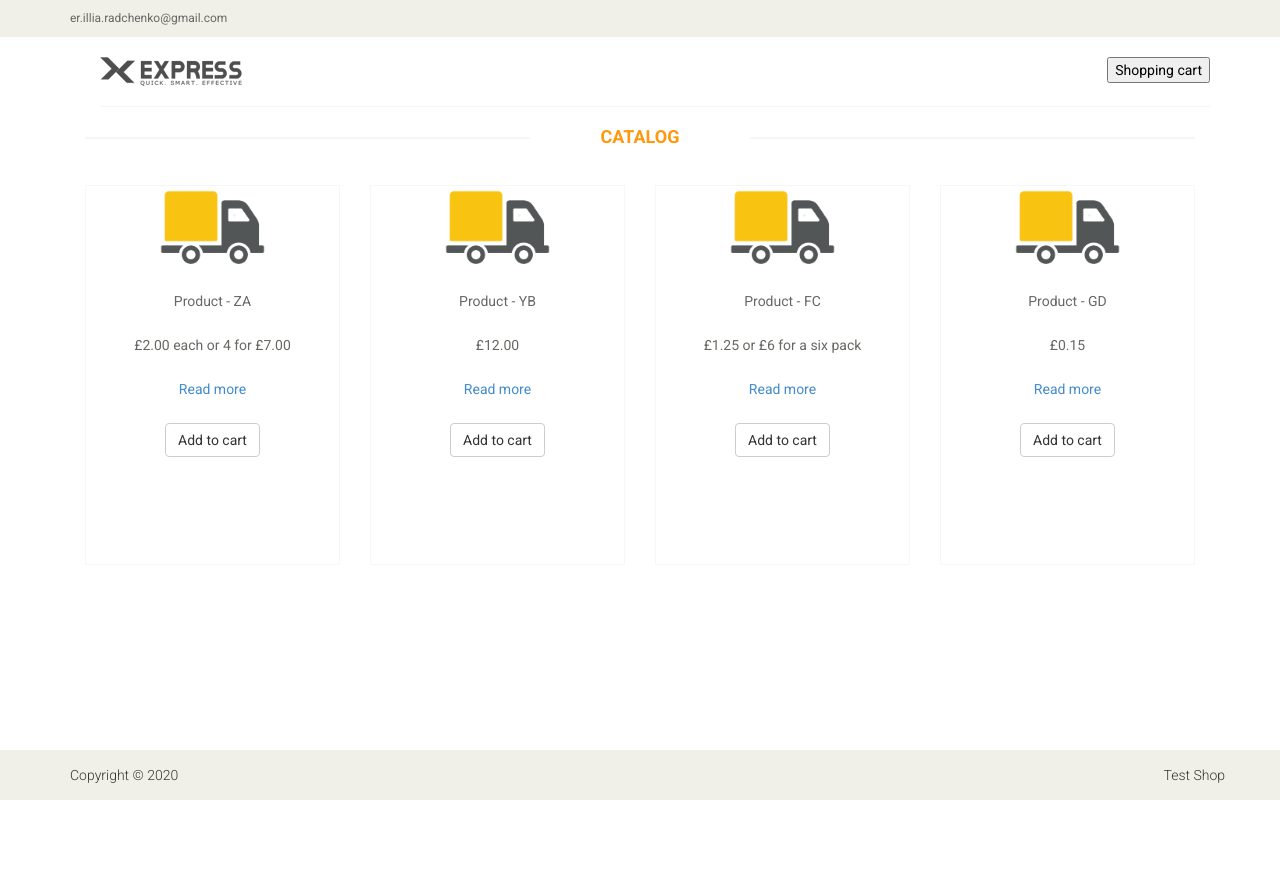
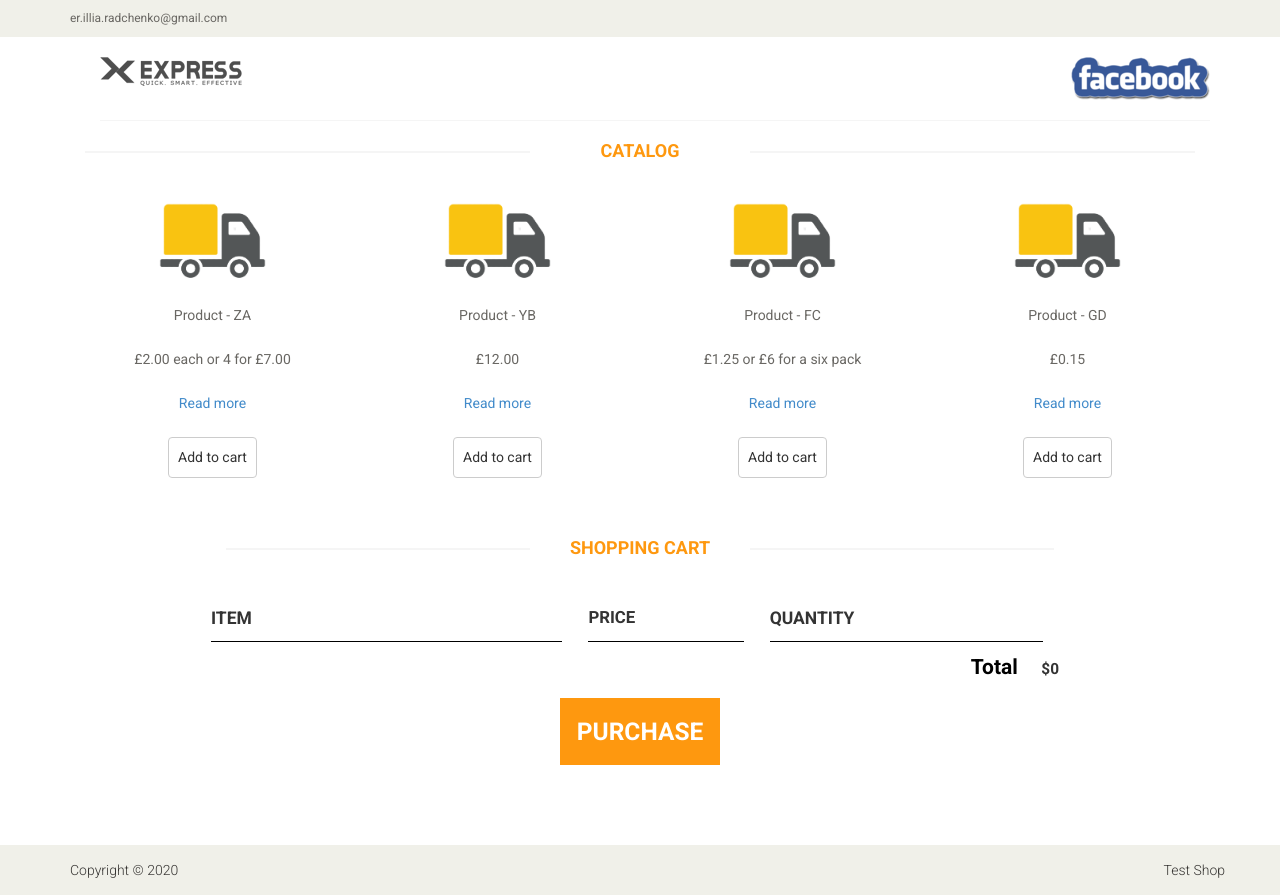
Before and after one commit to Jlecter/mvc_shop, a PHP site: page / in a window 1280 px wide. Before the commit the page ends 800 px from the top, so only its background shows below. Run offline with PHP 8.4, Linux system fonts and the light colour scheme.

Commit message:
Started cart. Added some changes to view

```diff
--- a/app/views/catalog/index.php
+++ b/app/views/catalog/index.php
@@ -14,19 +14,19 @@ require_once ROOT . '/app/views/layouts/header.php'; ?>
                         <br>
                         <?php foreach ($products as $code => $price): ?>
                             <div class="col-sm-3">
-                                <div  class="product-image-wrapper">
+                                <div >
                                     <div  class="single-products">
                                         <div class="productinfo text-center">
                                             <img src="<?php echo Product::getImage(); ?>"><br><br>
                                             <div class="card-buttons">
-                                                <p>Product - <?=$code ?></p>
-                                                <p class="card-price"><?=$price ?></p>
+                                                <p class="shop-item-title">Product - <?=$code ?></p>
+                                                <p class="card-price shop-item-price"><?=$price ?></p>
                                                 <p>
                                                     <a href="/product/<?= $code?>">
                                                         Read more
                                                     </a>
                                                 </p>
-                                                <button class="btn btn-default button-add-cart" id="<?=$code ?>">
+                                                <button class="shop-item-button btn btn-default button-add-cart">
                                                         <i class="fa fa-shopping-cart"></i> Add to cart
                                                 </button>
                                             </div>
@@ -35,13 +35,24 @@ require_once ROOT . '/app/views/layouts/header.php'; ?>
                                 </div>
                             </div>
                         <?php endforeach;?>
-
                     </div><!--features_items-->
-
-
                 </div>
             </div>
         </div>
     </section>
-
+    <section class="containers content-section"> <br><br><br>
+        <h2 class="title text-center"> SHOPPING CART</h2><br>
+        <div class="cart-row">
+            <span class="cart-item cart-header cart-column">ITEM</span>
+            <span class="cart-price cart-header cart-column">PRICE</span>
+            <span class="cart-quantity cart-header cart-column">QUANTITY</span>
+        </div>
+        <div class="cart-items">
+        </div>
+        <div class="cart-total">
+            <strong class="cart-total-title">Total</strong>
+            <span class="cart-total-price">$0</span>
+        </div>
+        <button class="btn btn-primary btn-purchase" type="button">PURCHASE</button>
+    </section>
 <?php include ROOT . '/app/views/layouts/footer.php'; ?>
--- a/app/views/layouts/footer.php
+++ b/app/views/layouts/footer.php
@@ -12,8 +12,6 @@
     </div>
 </footer><!--/Footer-->
 
-<script src="/public/js/main.js"></script>
-
 
 </body>
 </html>
--- a/app/views/layouts/header.php
+++ b/app/views/layouts/header.php
@@ -10,6 +10,7 @@
         <link href="/public/css/animate.css" rel="stylesheet">
         <link href="/public/css/main.css" rel="stylesheet">
         <link href="/public/css/responsive.css" rel="stylesheet">
+        <script src="/public/js/main.js"></script>
     </head><!--/head-->
 
     <body>
@@ -47,15 +48,14 @@
                                     <a href="/catalog"><img src="/public/images/home/logo.png" alt="" /></a>
                                 </div>
                             </div>
-                            <div class="col-sm-8">
-                                <div class="shop-menu pull-right">
-                                    <div class="buttons">
-                                        <button class="button button-cart" id="cart-button">
-                                            <i class="fa fa-shopping-cart"></i>
-                                            <span class="button-text">Shopping cart</span>
-                                        </button>
-                                    </div>
-                                </div>
+                            <div class="social-icons pull-right">
+                                <ul class="nav navbar-nav">
+                                    <li>
+                                        <a href="https://www.facebook.com" target="_blank">
+                                            <img src="/public/images/home/facebook.png">
+                                        </a>
+                                    </li>
+                                </ul>
                             </div>
                         </div>
                     </div>
--- a/public/css/main.css
+++ b/public/css/main.css
@@ -2588,21 +2481,304 @@ h2.title {
     width: 700px;
 }
 
-.photo-block
-{
-
-}
-
-.recommended_items .product-image-wrapper
-{
-    margin-bottom: 20%;
-    height: 300px;
-}
-.recommended_items .item
-{
-    padding: 0 50px;
-}
-.recommended_items
-{
-    position: relative;
-}
+.nav li {
+    display: inline;
+}
+
+
+
+.nav a {
+    display: inline-block;
+    padding: .5em;
+    color: white;
+    text-decoration: none;
+}
+
+.main-nav {
+    text-align: center;
+    font-size: 1.1em;
+    font-weight: lighter;
+    border-bottom: 1px solid rgba(255, 255, 255, .3)
+}
+
+.main-nav li {
+    padding: 0 5%;
+}
+
+.nav a:hover {
+    background-color: rgba(255, 255, 255, .3)
+}
+
+.band-name {
+    text-align: center;
+    margin: 0;
+    font-size: 4em;
+    font-family: "Booter - Zero Zero";
+    font-weight: normal;
+    color: white;
+}
+
+.band-name-large {
+    font-size: 8em;
+}
+
+.content-section {
+    margin: 1em;
+}
+
+.containers {
+    max-width: 900px;
+    margin: 0 auto;
+    padding: 0 1.5em;
+}
+.section-header {
+    font-weight: normal;
+    color: #333;
+    text-align: center;
+    font-size: 2.5em;
+}
+
+.about-band-image {
+    float: left;
+    height: 200px;
+    width: 200px;
+    margin: 15px;
+    border-radius: 50%;
+}
+
+.main-footer {
+    background-color: #56CCF2;
+    color: white;
+    padding: .25em 0;
+}
+
+.main-footer-container {
+    display: flex;
+    align-items: center;
+}
+
+.main-footer-container ul {
+    flex-grow: 1;
+    text-align: end;
+}
+
+.footer-nav li {
+    padding: 0 .5em;
+}
+
+.footer-nav img {
+    width: 30px;
+    height: 30px;
+}
+
+.btn {
+    text-align: center;
+    vertical-align: middle;
+    padding: .67em .67em;
+    cursor: pointer;
+}
+
+.btn-header {
+    margin: .5em 15% 2em 15%;
+    color: white;
+    border: 2px solid #2D9CDB;
+    background-color: rgba(255, 255, 255, .1);
+    border-radius: 0;
+    font-size: 1.5em;
+    font-weight: lighter;
+    padding-left: 2em;
+    padding-right: 2em;
+}
+
+.btn-header:hover {
+    background-color: rgba(255, 255, 255, .3);
+}
+
+.btn-play {
+    display: block;
+    margin: 0 auto;
+    color: #2D9CDB;
+    font-size: 4em;
+    border-radius: 50%;
+    width: 100px;
+    height: 100px;
+    padding: 0;
+    text-align: center;
+}
+
+.btn-primary {
+    color: white;
+    background-color: #56CCF2;
+    border: none;
+    border-radius: .3em;
+    font-weight: bold;
+}
+
+.btn-primary:hover {
+    background-color: #2D9CDB;
+}
+
+.tour-row {
+    border-bottom: 1px solid black;
+    padding-bottom: 1em;
+    margin-bottom: 1em;
+}
+
+.tour-row:last-child {
+    border: none;
+}
+
+.tour-item {
+    display: inline-block;
+    padding-right: .5em;
+}
+
+.tour-date {
+    color: #555;
+    width: 11%;
+    font-weight: bold;
+}
+
+.tour-city {
+    width: 24%;
+}
+
+.tour-arena {
+    width: 42%;
+}
+
+.tour-btn {
+    max-width: 19%;
+}
+
+.shop-item {
+    margin: 30px;
+}
+
+.shop-item-title {
+
+}
+
+.shop-item-image {
+    height: 250px;
+}
+
+.shop-item-details {
+    display: flex;
+    align-items: center;
+    padding: 5px;
+}
+
+.shop-item-price {
+    flex-grow: 1;
+    color: #333;
+}
+
+.shop-items {
+    display: flex;
+    flex-wrap: wrap;
+    justify-content: space-around;
+}
+
+.cart-header {
+    font-weight: bold;
+    font-size: 1.25em;
+    color: #333;
+}
+
+.cart-column {
+    display: flex;
+    align-items: center;
+    border-bottom: 1px solid black;
+    margin-right: 1.5em;
+    padding-bottom: 10px;
+    margin-top: 10px;
+}
+
+.cart-row {
+    display: flex;
+}
+
+.cart-item {
+    width: 45%;
+}
+
+.cart-price {
+    width: 20%;
+    font-size: 1.2em;
+    color: #333;
+}
+
+.cart-quantity {
+    width: 35%;
+}
+
+.cart-item-title {
+    color: #333;
+    margin-left: .5em;
+    font-size: 1.2em;
+}
+
+.cart-item-image {
+    width: 75px;
+    height: auto;
+    border-radius: 10px;
+}
+
+.btn-danger {
+    color: white;
+    background-color: #EB5757;
+    border: none;
+    border-radius: .3em;
+    font-weight: bold;
+}
+
+.btn-danger:hover {
+    background-color: #CC4C4C;
+}
+
+.cart-quantity-input {
+    height: 34px;
+    width: 50px;
+    border-radius: 5px;
+    border: 1px solid #56CCF2;
+    background-color: #eee;
+    color: #333;
+    padding: 0;
+    text-align: center;
+    font-size: 1.2em;
+    margin-right: 25px;
+}
+
+.cart-row:last-child {
+    border-bottom: 1px solid black;
+}
+
+.cart-row:last-child .cart-column {
+    border: none;
+}
+
+.cart-total {
+    text-align: end;
+    margin-top: 10px;
+    margin-right: 10px;
+}
+
+.cart-total-title {
+    font-weight: bold;
+    font-size: 1.5em;
+    color: black;
+    margin-right: 20px;
+}
+
+.cart-total-price {
+    font-weight: bold;
+    color: #333;
+    font-size: 1.1em;
+}
+
+.btn-purchase {
+    display: block;
+    margin: 40px auto 80px auto;
+    font-size: 1.75em;
+}
--- a/public/js/main.js
+++ b/public/js/main.js
@@ -1,116 +1,103 @@
-'use strict';
+if (document.readyState === 'loading') {
+    document.addEventListener('DOMContentLoaded', ready)
+} else {
+    ready()
+}
 
-const cartButton = document.querySelector("#cart-button");
-const modal = document.querySelector(".modal");
-const close = document.querySelector(".close");
-const modalBody = document.querySelector('.modal-body');
-const modalPrice = document.querySelector('.modal-pricetag');
-const buttonClearCart = document.querySelector('.clear-cart');
-const add = document.querySelector('.button-add-cart');
+function ready() {
 
-
-const cart = [];
-
-const toggleModal = function() {
-    modal.classList.toggle("is-open");
-};
-
-const getData = async function(url){
-
-    const response = await fetch(url);
-
-    if (!response.ok){
-        throw new Error(`Ошибка по адресу ${url},
-          статус ошибки ${response.status}!`);
+    let removeCartItemButtons = document.getElementsByClassName('btn-danger')
+    for (let i = 0; i < removeCartItemButtons.length; i++) {
+        let button = removeCartItemButtons[i]
+        button.addEventListener('click', removeCartItem)
     }
 
-    return await response.json();
+    let quantityInputs = document.getElementsByClassName('cart-quantity-input')
+    for (let i = 0; i < quantityInputs.length; i++) {
+        let input = quantityInputs[i]
+        input.addEventListener('change', quantityChanged)
+    }
 
-};
+    let addToCartButtons = document.getElementsByClassName('shop-item-button')
+    for (let i = 0; i < addToCartButtons.length; i++) {
+        let button = addToCartButtons[i]
+        button.addEventListener('click', addToCartClicked)
+    }
 
-function addToCart(event) {
-    console.log(266);
-    const target = event.target;
+    document.getElementsByClassName('btn-purchase')[0].addEventListener('click', purchaseClicked)
+}
 
-    const buttonAddToCart = target.closest('.button-add-cart');
+function purchaseClicked() {
+    alert('Thank you for your purchase')
+    let cartItems = document.getElementsByClassName('cart-items')[0]
+    while (cartItems.hasChildNodes()) {
+        cartItems.removeChild(cartItems.firstChild)
+    }
+    updateCartTotal()
+}
 
-    if(buttonAddToCart) {
-        const card = target.closest('.card');
-        const cost = card.querySelector('.card-price').textContent;
-        const code = buttonAddToCart.code;
+function removeCartItem(event) {
+    let buttonClicked = event.target
+    buttonClicked.parentElement.parentElement.remove()
+    updateCartTotal()
+}
 
-        const food = cart.find(function (item) {
-            return item.id === code;
-        });
+function quantityChanged(event) {
+    let input = event.target
+    if (isNaN(input.value) || input.value <= 0) {
+        input.value = 1
+    }
+    updateCartTotal()
+}
 
-        if(food){
-            food.count += 1;
-        } else {
-            cart.push({
-                code: code,
-                cost: cost,
-                count: 1
-            });
+function addToCartClicked(event) {
+    let button = event.target
+    let shopItem = button.parentElement.parentElement
+    let title = shopItem.getElementsByClassName('shop-item-title')[0].innerText
+    let price = shopItem.getElementsByClassName('shop-item-price')[0].innerText
+    let imageSrc = shopItem.getElementsByClassName('shop-item-image')[0].src
+    addItemToCart(title, price, imageSrc)
+    updateCartTotal()
+}
+
+function addItemToCart(title, price, imageSrc) {
+    let cartRow = document.createElement('div')
+    cartRow.classList.add('cart-row')
+    let cartItems = document.getElementsByClassName('cart-items')[0]
+    let cartItemNames = cartItems.getElementsByClassName('cart-item-title')
+    for (let i = 0; i < cartItemNames.length; i++) {
+        if (cartItemNames[i].innerText == title) {
+            alert('This item is already added to the cart')
+            return
         }
     }
+    let cartRowContents = `
+        <div class="cart-item cart-column">
+            <span class="cart-item-title">${title}</span>
+        </div>
+        <span class="cart-price cart-column">${price}</span>
+        <div class="cart-quantity cart-column">
+            <input class="cart-quantity-input" type="number" value="1">
+            <button class="btn btn-danger" type="button">REMOVE</button>
+        </div>`
+    cartRow.innerHTML = cartRowContents
+    cartItems.append(cartRow)
+    cartRow.getElementsByClassName('btn-danger')[0].addEventListener('click', removeCartItem)
+    cartRow.getElementsByClassName('cart-quantity-input')[0].addEventListener('change', quantityChanged)
 }
 
-function renderCart() {
-
-    modalBody.textContent = '';
-
-    cart.forEach(function({ id, title, cost, count }) {
-        const itemCart = `
-        <div class="food-row">
-            <span class="food-name">GD</span>
-            <strong class="food-price">£0.15</strong>
-            <div class="food-counter">
-                <button class="counter-button">-</button>
-                <span class="counter">1</span>
-                <button class="counter-button">+</button>
-            </div>
-        </div>
-     `;
-        modalBody.insertAdjacentHTML('afterbegin', itemCart);
-    });
-
-    const totalPrice = cart.reduce(function(result, item) {
-        return result + (parseFloat(item.cost) * item.count);
-    }, 0);
-
-    modalPrice.textContent = totalPrice + ' грн';
-
+function updateCartTotal() {
+    let cartItemContainer = document.getElementsByClassName('cart-items')[0]
+    let cartRows = cartItemContainer.getElementsByClassName('cart-row')
+    let total = 0
+    for (let i = 0; i < cartRows.length; i++) {
+        let cartRow = cartRows[i]
+        let priceElement = cartRow.getElementsByClassName('cart-price')[0]
+        let quantityElement = cartRow.getElementsByClassName('cart-quantity-input')[0]
+        let price = parseFloat(priceElement.innerText.replace('$', ''))
+        let quantity = quantityElement.value
+        total = total + (price * quantity)
+    }
+    total = Math.round(total * 100) / 100
+    document.getElementsByClassName('cart-total-price')[0].innerText = '$' + total
 }
-
-function changeCount(event) {
-    const target = event.target;
-
-    if (target.classList.contains('counter-button')){
-        const food = cart.find(function(item) {
-            return item.id === target.dataset.id;
-        });
-        if (target.classList.contains('counter-minus')) {
-            food.count--;
-            if (food.count === 0){
-                cart.splice(cart.indexOf(food), 1);
-            }
-        }
-        if (target.classList.contains('counter-plus')) food.count++;
-        renderCart();
-    }
-}
-
-function init() {
-
-    /*add.addEventListener("click", function () {
-        addToCart();
-    });*/
-
-    cartButton.addEventListener("click", function () {
-        renderCart();
-        toggleModal();
-    });
-
-}
-
-init();
```
Also changed, not shown: other parts of public/css/main.css (+0 -107 lines), public/images/home/facebook.png (added).
